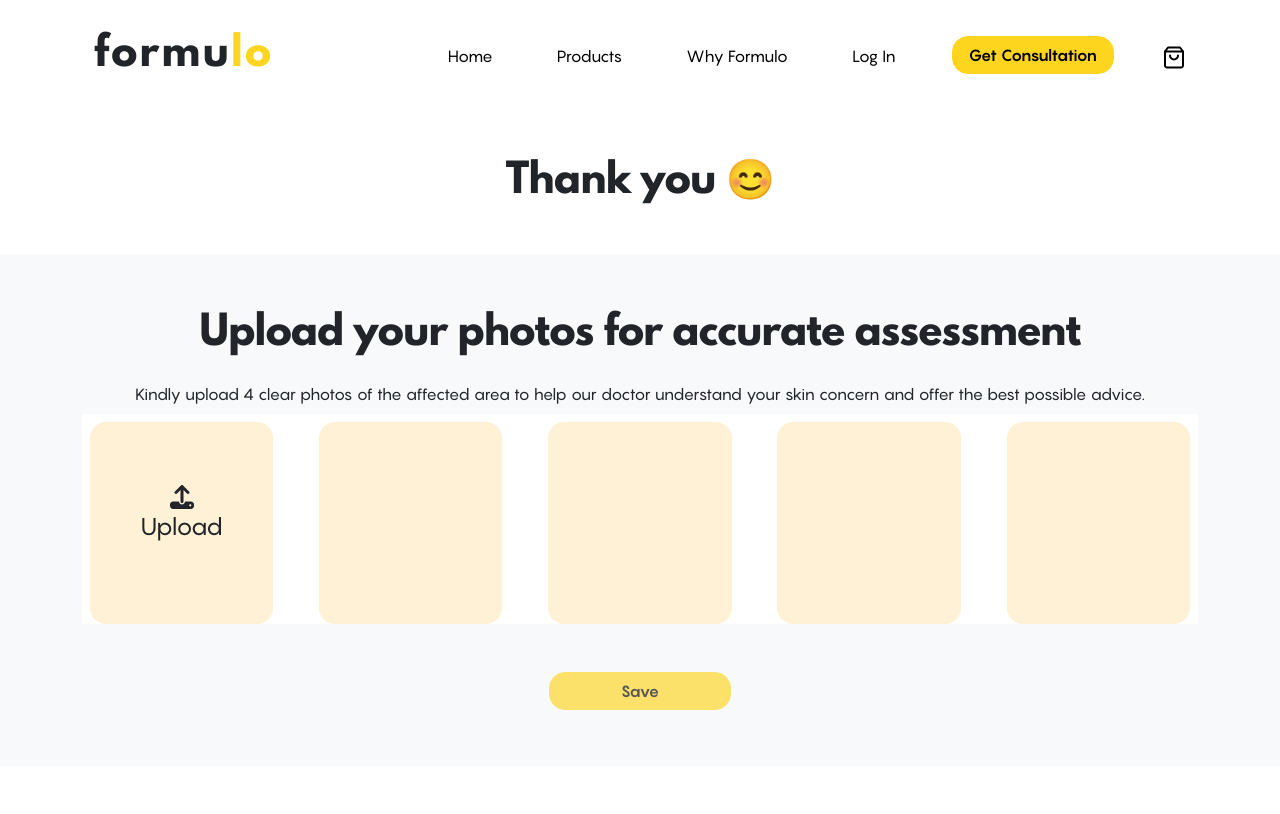
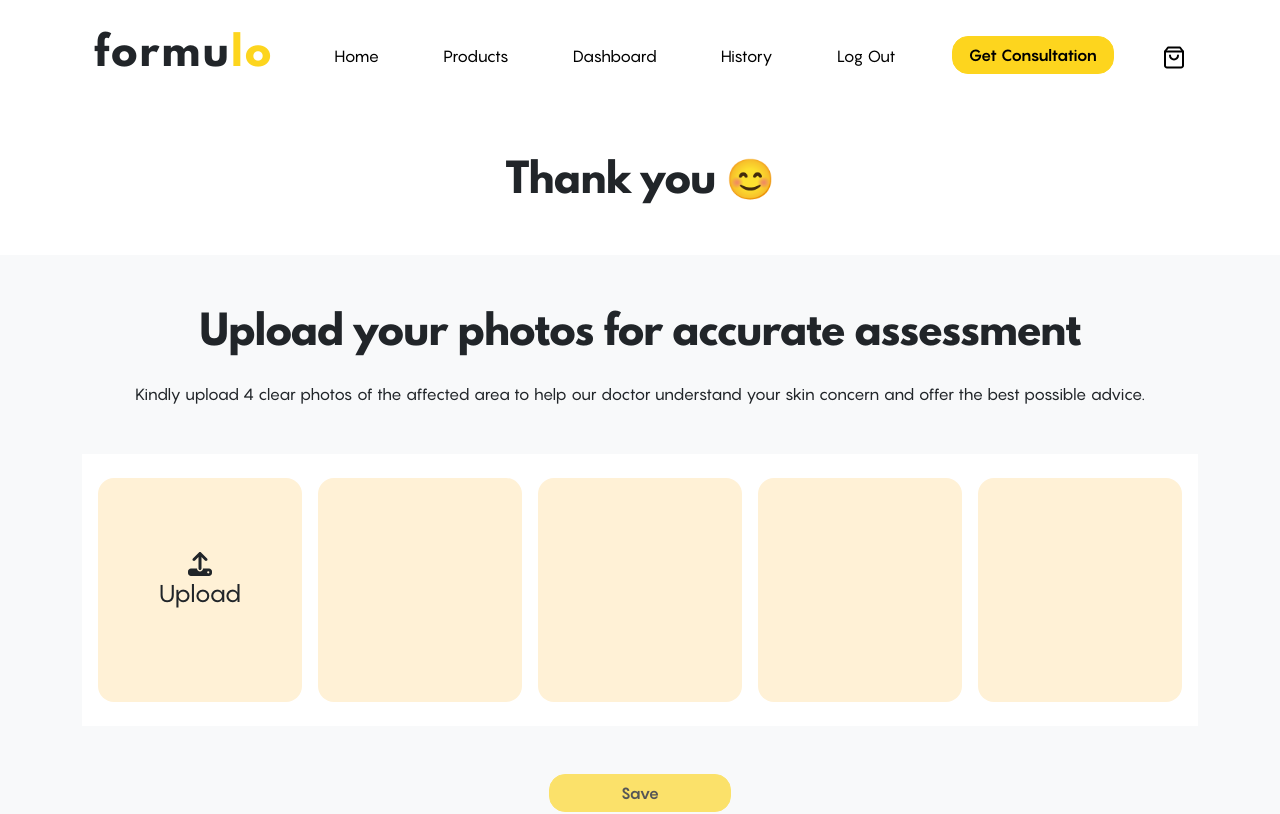
Before and after one commit to Formulo-med/customer-dashboard-web, a Vue app: page /dashboard in a window 1280 px wide. Shown: the top 814 px of the page. Built offline with nearby package versions, Linux system fonts and the light colour scheme.

Commit message:
updated navbar

```diff
--- a/src/Dashboard/components/ExpectationSection.vue
+++ b/src/Dashboard/components/ExpectationSection.vue
@@ -2,7 +2,7 @@
     <div class="d-flex flex-column py-5 px-3 justify-content-center align-items-center">
         <h4 class="text-center my-3">What to Expect from Your Personalized Skincare Routine</h4>
 
-        <div class="row text-center justify-content-evenly">
+        <div class="row text-center justify-content-center px-2 gap-3">
             <ProductCard v-for="product in products" :key="product.product_id" :product="product"></ProductCard>
         </div>
     </div>
--- a/src/Dashboard/components/ImageHolder.vue
+++ b/src/Dashboard/components/ImageHolder.vue
@@ -1,5 +1,6 @@
-<!-- <template>
-      <div class="col-md-2 col-6 p-0 rounded-4 image-placeholder position-relative clickable">
+<template>
+    <div class="col">
+        <div class="p-0 rounded-4 image-placeholder position-relative clickable m-0">
             <button v-if="image!==''"
                 class="position-absolute top-0 start-100 translate-middle rounded-circle p-0 border-0"
                 @click="removeImage">
@@ -7,15 +8,6 @@
             </button>
             <img  v-if="image!==''" :src="image" alt=" " class="image rounded-4 h-100 w-100 border"/>
         </div>
-</template> -->
-<template>
-    <div class="col p-0 rounded-4 image-placeholder position-relative clickable">
-        <button v-if="image!==''"
-            class="position-absolute top-0 start-100 translate-middle rounded-circle p-0 border-0"
-            @click="removeImage">
-            <font-awesome-icon :icon="['fas', 'circle-xmark']" size="xl"/>
-        </button>
-        <img  v-if="image!==''" :src="image" alt=" " class="image rounded-4 h-100 w-100 border"/>
     </div>
 </template>
 
--- a/src/Dashboard/components/ImageUploader.vue
+++ b/src/Dashboard/components/ImageUploader.vue
@@ -1,30 +1,14 @@
-<!-- <template>
-    <div class="container bg-white my-3 py-2 justify-content-center">
-        <div class="row justify-content-lg-around justify-content-start mx-2 column-gap-sm-4 column-gap-5 row-gap-3">
-            <div class="col-md-2 col-6 p-0 rounded-4 my-1 image-placeholder custom-height">
-                <div class="d-flex flex-column align-items-center justify-content-center h-100 w-100 clickable" @click="initiateImageUpload">
+<template>
+    <div class="container-sm bg-white p-0 justify-content-center mt-5 px-2">
+        <div class="row row-cols-2 row-cols-md-5 gx-3 row-gap-3 py-4 px-2">
+            <div class="col">
+                <div class="d-flex flex-column p-0 rounded-4 image-placeholder align-items-center justify-content-center clickable" @click="initiateImageUpload">
                     <font-awesome-icon :icon="['fas', 'upload']" size="xl"/>
                     <p class="fs-sm-4">Upload</p>
                     <input type="file" id="fileInput" class="d-none"  accept=".jpg, .jpeg, .heic, .png" ref="fileRef" @change="imageChangeHandler">
                 </div>
             </div>
-            <ImageHolder v-for="index in 4"
-                :key="index-1"
-                :image="getImage(index-1)"
-                :image-index="index-1"
-                @remove-image="removeImageHandler"
-            />
-        </div>
-    </div>
-</template> -->
-<template>
-    <div class="container-sm bg-white p-0 justify-content-center">
-        <div class="row row-cols-3 row-cols-md-6 mx-sm-2 justify-content-between g-2">
-            <div class="col d-flex flex-column p-0 rounded-4 image-placeholder align-items-center justify-content-center clickable" @click="initiateImageUpload">
-                    <font-awesome-icon :icon="['fas', 'upload']" size="xl"/>
-                    <p class="fs-sm-4">Upload</p>
-                    <input type="file" id="fileInput" class="d-none"  accept=".jpg, .jpeg, .heic, .png" ref="fileRef" @change="imageChangeHandler">
-                </div>
+
             <ImageHolder v-for="index in 4"
                 :key="index-1"
                 :image="getImage(index-1)"
--- a/src/Dashboard/components/ProductCard.vue
+++ b/src/Dashboard/components/ProductCard.vue
@@ -1,5 +1,5 @@
 <template>
-	<div class="col-12 col-sm-3 card mx-2 my-3 p-2 shadow text-start">
+	<div class="col-12 col-lg-3 col-md-4 card my-3 p-2 shadow text-start">
 		<!-- <picture class="img-height">
 				<source
 					media="(min-width:1025px)"
--- a/src/common/components/NavBar.vue
+++ b/src/common/components/NavBar.vue
@@ -16,7 +16,8 @@
 						name="user"
 					/>
 				</router-link>
-				<router-link :to="{ path: '/cart' }">
+
+				<router-link :to="{ path: '/' }">
 					<IconSection
 						name="s-bag"
 						class="d-lg-none"
@@ -66,7 +67,7 @@
 									>Home</a>
 								</li>
 							</router-link>
-							<router-link to="/products">
+							<router-link to="/">
 								<li class="mx-2 mx-lg-0 ">
 									<a
 										class="nav-link active fs-lg-6 fs-4"
@@ -75,29 +76,32 @@
 									>Products</a>
 								</li>
 							</router-link>
-							<router-link to="/whyformulo">
+							<router-link to="/">
 								<li class="nav-item mx-2 mx-lg-0">
 									<a
 										class="nav-link active fs-lg-6 fs-4"
 										href="#"
-									>Why Formulo</a>
+									>Dashboard</a>
 								</li>
 							</router-link>
-							<li class="nav-item mx-2 mx-lg-0">
-								<router-link :to="{ path: '/authentication', query: { tab: 'Sign In' } }">
+							<router-link to="/">
+								<li class="nav-item mx-2 mx-lg-0">
 									<a
-										class="nav-link active d-lg-block d-none fs-lg-6 fs-4"
-										aria-disabled="true"
-									>Log In</a>
-								</router-link>
-								<router-link :to="{ path: '/authentication', query: { tab: 'Sign In' } }">
-									<button
-										class=" btn btn-block btn-warning bold rounded-4 px-3 d-lg-none col-sm-5 col-12 fs-4"
-									>
-										Log In
-									</button>
-								</router-link>
-							</li>
+										class="nav-link active fs-lg-6 fs-4"
+										href="#"
+									>History</a>
+								</li>
+							</router-link>
+
+							<router-link to="/">
+								<li class="nav-item mx-2 mx-lg-0">
+									<a
+										class="nav-link active fs-lg-6 fs-4"
+										href="#"
+									>Log Out</a>
+								</li>
+							</router-link>
+
 							<li class="nav-item mx-2 mx-lg-0">
 								<router-link :to="{ path: '/authentication', query: { tab: 'Sign Up' } }">
 									<button
@@ -127,15 +131,15 @@
 			<div class="container-sm w-100">
 				<div class="col-4">
 					<div class="p-2 navbar-brand">
-						<Logo :size="'h3'" />
+						<Logo :size="'h4'" />
 					</div>
 				</div>
 				<div class="col text-end">
 					<router-link :to="{ path: '/authentication', query: { tab: 'Sign Up' } }">
 						<button
-							class="btn btn-warning text-black rounded-4 p-2 px-sm-4 bold"
+							class="btn btn-warning text-black rounded-4 p-2 px-sm-4 bold fs-6"
 						>
-							Get Started
+							Get Consultation
 						</button>
 					</router-link>
 					<div class="d-md-inline d-none m-2">
```
Lines whose indentation alone changed are shown as unchanged.
